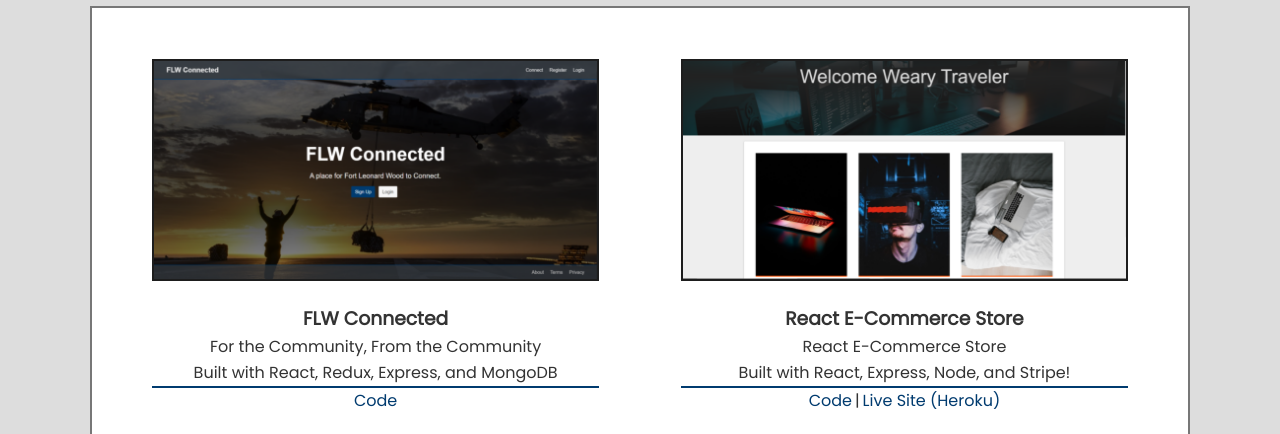
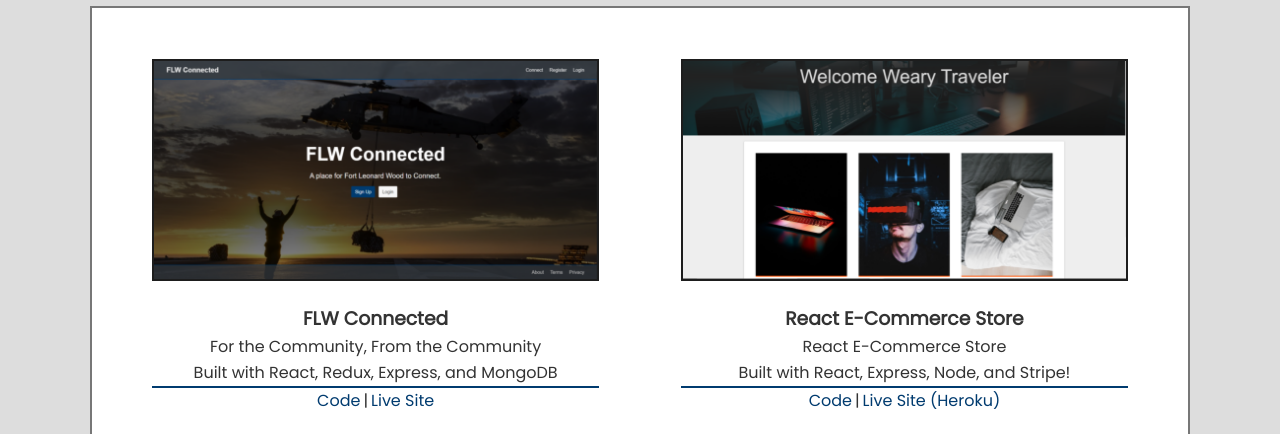
Before and after one commit to Austinmoore1492/r-portfolio, a React (Create React App) app: page /projects in a window 1280 px wide. Shown: the part 366-800 px from the top of the page. Built offline with nearby package versions, Linux system fonts and the light colour scheme.

Commit message:
Added Landing Page for FLW Connected

```diff
--- a/src/components/projects/Projects.js
+++ b/src/components/projects/Projects.js
@@ -1,7 +1,7 @@
-import React, { Fragment, useEffect } from "react";
-import AOS from "aos";
-import "aos/dist/aos.css";
-import ProjectsTop from "./ProjectsTop";
+import React, { Fragment, useEffect } from 'react';
+import AOS from 'aos';
+import 'aos/dist/aos.css';
+import ProjectsTop from './ProjectsTop';
 
 const Projects = () => {
   useEffect(() => {
@@ -16,7 +16,7 @@
           <div id="img">
             <div data-aos="fade-right" className="img">
               <a
-                href="https://github.com/Austinmoore1492/FLWConnected-Front-End"
+                href="https://www.flwconnect.org/"
                 target="_blank"
                 rel="noopener noreferrer"
               >
@@ -33,6 +33,14 @@
                 rel="noopener noreferrer"
               >
                 Code
+              </a>
+              |
+              <a
+                href="https://www.flwconnect.org/"
+                target="_blank"
+                rel="noopener noreferrer"
+              >
+                Live Site
               </a>
             </div>
 
```
